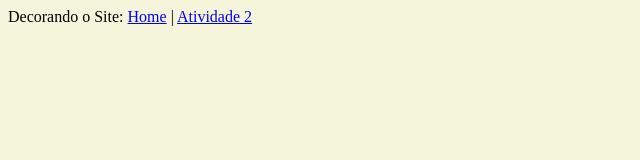
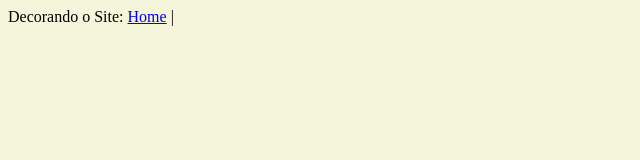
Before and after one commit to DrielLima/limajota, a plain HTML site: page empresa.html in a window 1280 px wide. Shown: the whole page, without its empty margins (0-640 px from the left). Drawn offline with Linux system fonts and the light colour scheme.

Commit message:
Update empresa.html

```diff
--- a/empresa.html
+++ b/empresa.html
@@ -12,6 +12,5 @@
     </body>
     <body>
     <a href="index.html">Home</a> |
-    <a href="Atividade2.html">Atividade 2</a>
     </body>
 </html>
```
